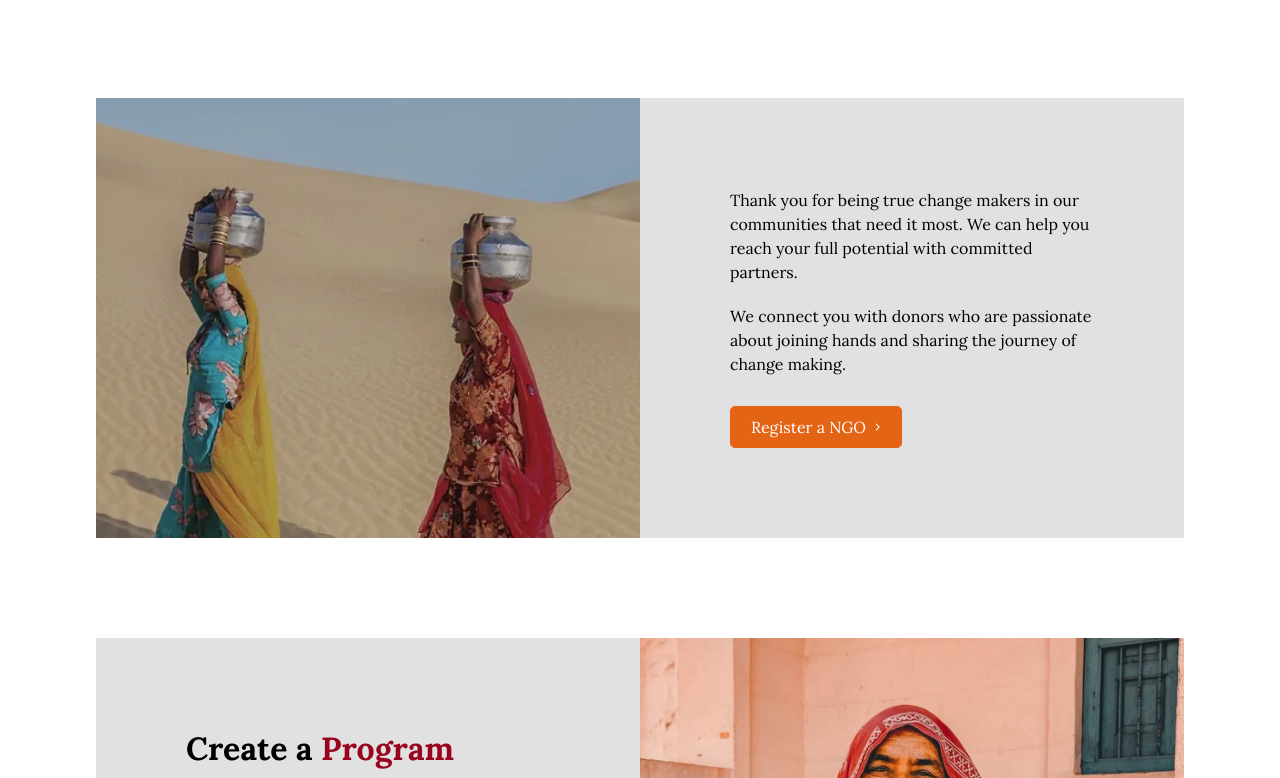
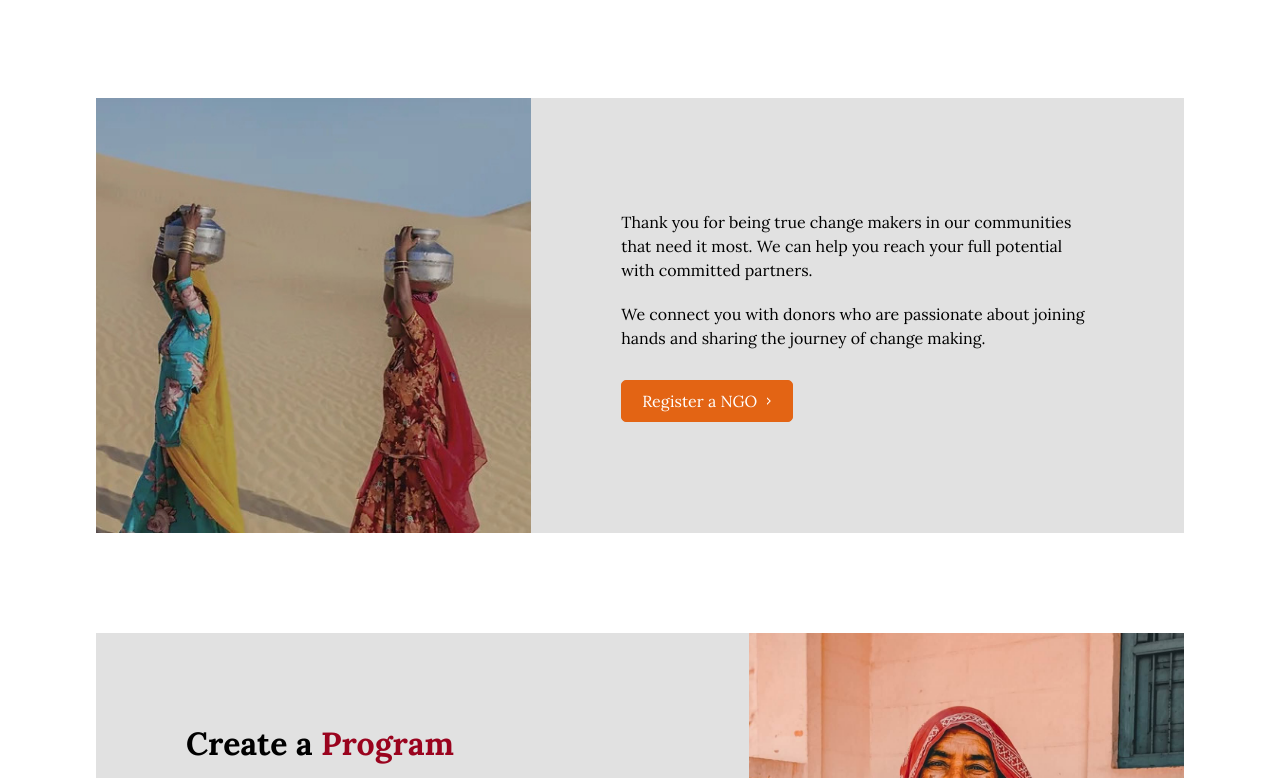
Before and after one commit to naahiv/changements-web, a Next.js app: page /ngo-square in a window 1280 px wide. Shown: the part 642-1420 px from the top of the page. Built offline with nearby package versions, Linux system fonts and the light colour scheme; no server answers.

Commit message:
fixed homepage size issues on PC and mobile

```diff
--- a/components/DonorNgoHomeSection.js
+++ b/components/DonorNgoHomeSection.js
@@ -14,7 +14,7 @@ const DonorNgoHomeSection = () => {
 			</div>
 			<div className='twoColumnSectionContainer'>
 				{/* Donor */}
-				<div className='columnText' style={{ background: 'none' }}>
+				<div className='specialColumnText' style={{ background: 'none'}}>
 					<SectionTitle>
 						<span className='red'>Donor's</span> Nook
 					</SectionTitle>
@@ -32,7 +32,7 @@ const DonorNgoHomeSection = () => {
 				</div>
 
 				{/* NGO */}
-				<div className='columnText' style={{ background: 'none' }}>
+				<div className='specialColumnText' style={{ background: 'none'}}>
 					<SectionTitle color='white'>
 						<span className='orange'>NGO</span> Square
 					</SectionTitle>
--- a/styles/buttons.scss
+++ b/styles/buttons.scss
@@ -169,7 +169,7 @@ button:hover {
 .button-back {
 	padding: 0;
 	border: none;
-	font-size: 0.8rem;
+	font-size: 1.1rem;
 	margin-bottom: calc(base.$gap / 2);
 
 	.button-arrow::after {
--- a/styles/sections.scss
+++ b/styles/sections.scss
@@ -57,11 +57,21 @@ section {
 }
 
 .columnImage {
-	width: 50%;
-	aspect-ratio: 2.5 / 1;
+	width: 40%;
+	aspect-ratio: 1 / 1;
 }
 
 .columnText {
+	width: 60%;
+	padding: calc(base.$gap + (base.$gap / 2));
+	display: flex;
+	flex-direction: column;
+	justify-content: center;
+}
+
+.specialColumnText {
+	position: relative;
+	background-color: base.$color-primary-gray;
 	width: 50%;
 	padding: calc(base.$gap + (base.$gap / 2));
 	display: flex;
@@ -104,7 +114,8 @@ section {
 
 @media screen and (max-width: 1024px) {
 	.columnImage,
-	.columnText {
+	.columnText,
+   	.specialColumnText	{
 		width: 100%;
 	}
 
@@ -131,4 +142,8 @@ section {
 	.columnText {
 		padding: calc(base.$gap / 2);
 	}
+
+	.specialColumnText {
+		padding: calc(base.$gap / 2);
+	}
 }
```
Also changed, not shown: components/Highlights.js (+7 -0 lines).
